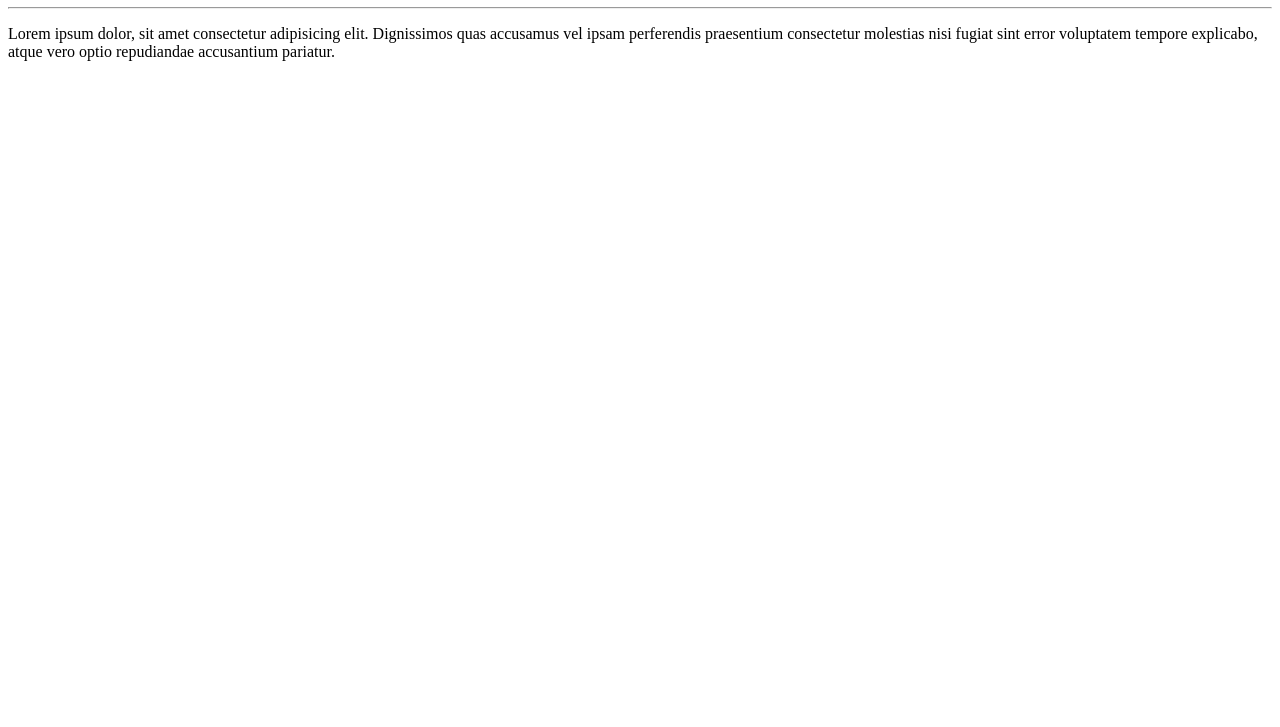
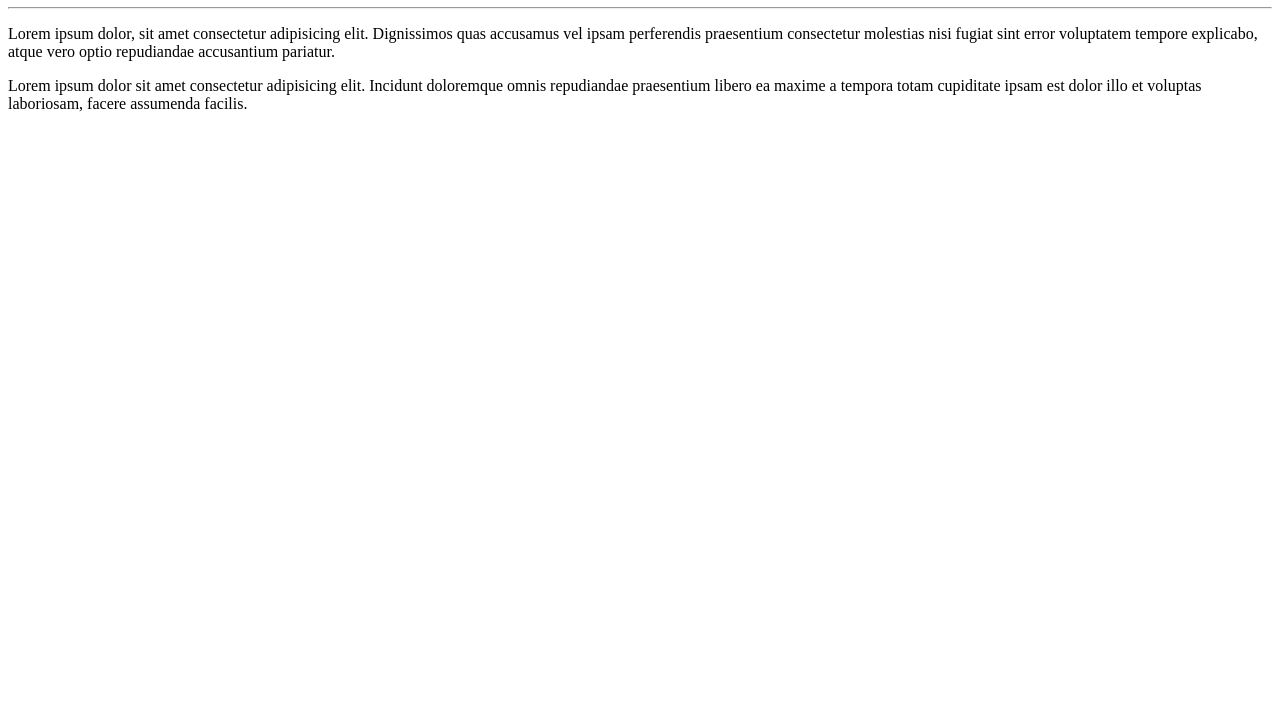
Before and after one commit to EduardoBarrosTec/AprendizGitHub, a plain HTML site: page site-exemplo/index.html in a window 1280 px wide. Shown: the part 73-800 px from the top of the page. Drawn offline with Linux system fonts and the light colour scheme.

Commit message:
Adicionei um parágrafo

```diff
--- a/site-exemplo/index.html
+++ b/site-exemplo/index.html
@@ -9,5 +9,6 @@
     <h1>Olá, Mundo!</h1>
     <hr>
     <p>Lorem ipsum dolor, sit amet consectetur adipisicing elit. Dignissimos quas accusamus vel ipsam perferendis praesentium consectetur molestias nisi fugiat sint error voluptatem tempore explicabo, atque vero optio repudiandae accusantium pariatur.</p>
+    <p>Lorem ipsum dolor sit amet consectetur adipisicing elit. Incidunt doloremque omnis repudiandae praesentium libero ea maxime a tempora totam cupiditate ipsam est dolor illo et voluptas laboriosam, facere assumenda facilis.</p>
 </body>
 </html>
```
